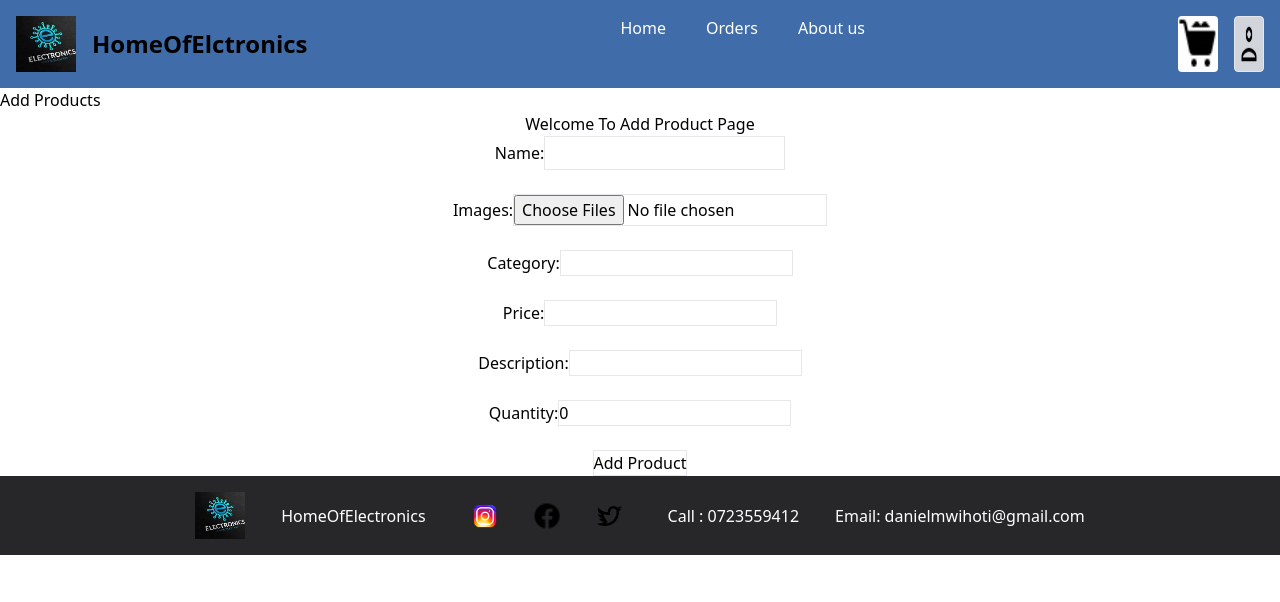
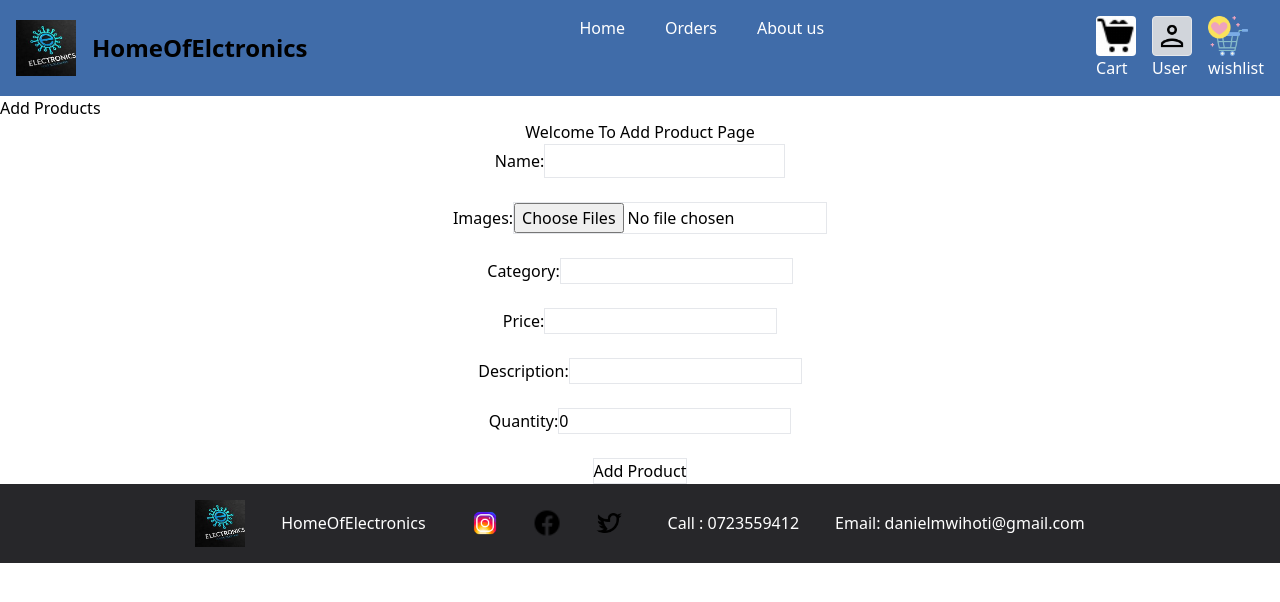
Before and after one commit to mwihoti/HomeOfElectronics, a Next.js app: page /product in a window 1280 px wide. Shown: the top 602 px of the page. Built offline with nearby package versions, Linux system fonts and the light colour scheme.

Commit message:
Navbar & product icon

```diff
--- a/src/components/Navbar.js
+++ b/src/components/Navbar.js
@@ -41,8 +41,21 @@ const Navbar = () => {
 
 
             <div className='flex  gap-4'>
+                <h4>
                 <Image className='rounded object-fill' src='/cart.gif' alt='cart' width={40} height={30} />
-                <Image className='rounded border bg-gray-300 p-1' src='/user.png' alt='cart' width={30} height={30} />
+                Cart
+
+                </h4>
+                <h4>
+                <Image className='rounded border bg-gray-300 p-1' src='/user.png' alt='cart' width={40} height={30} />
+                User
+                </h4>
+                <h4>
+                <Image className='rounded object-fill' src='/wishlist.png' alt='cart' width={40} height={30} value='Wishlist' />
+
+                wishlist
+                </h4>
+
             </div>
 
         </div>
--- a/src/components/ProductList.js
+++ b/src/components/ProductList.js
@@ -1,4 +1,5 @@
 "use client";
+import Image from 'next/image';
 import { useRouter } from 'next/navigation';
 import React, { useEffect, useState } from 'react';
 
@@ -65,7 +66,7 @@ const ProductList = () => {
     });
   }
 
-  const handleClick =  (productId) => {
+  const handleClick = (productId) => {
     router.push(`/product/${productId}`);
   }
 
@@ -90,11 +91,11 @@ const ProductList = () => {
     <div className="mx-auto p-4 ">
       <h3 className=' mb-4  items-center'>Our collections</h3>
 
-        <div className='justify-center  m-3 '>
+      <div className='justify-center  m-3 '>
 
 
-      <ul className='p-3 m-2 space-between  text-black gap-8 grid grid-cols-4 divide-x'>
-        {products.map((product) => (
+        <ul className='p-3 m-2 space-between  text-black gap-8 grid grid-cols-4 divide-x'>
+          {products.map((product) => (
           <li key={product._id } className="bg-gray-200 border m-2"
           onMouseEnter={() => handleMouseEnetr(product._id)}
           onMouseLeave={() => handleMouseLeave(product._id)}
@@ -116,9 +117,10 @@ const ProductList = () => {
 
             </div >
 
-            <div>
 
-            <button className='p-2 border m-3 rounded '> Add </button>
+            <div className='flex'>
+
+            <button className='p-2 border ml-20 border-gray-500 m-2 rounded '>Add to<br/> <Image className='rounded object-fill' src='/wishlist.png' alt='cart' width={40} height={30} /> </button>
             </div>
 
           </li>
@@ -126,9 +128,10 @@ const ProductList = () => {
         ))}
 
       </ul>
+      </div>
 
 
-      </div>
+
 
     </div>
   );
```
Also changed, not shown: public/wishlist.png (added).
